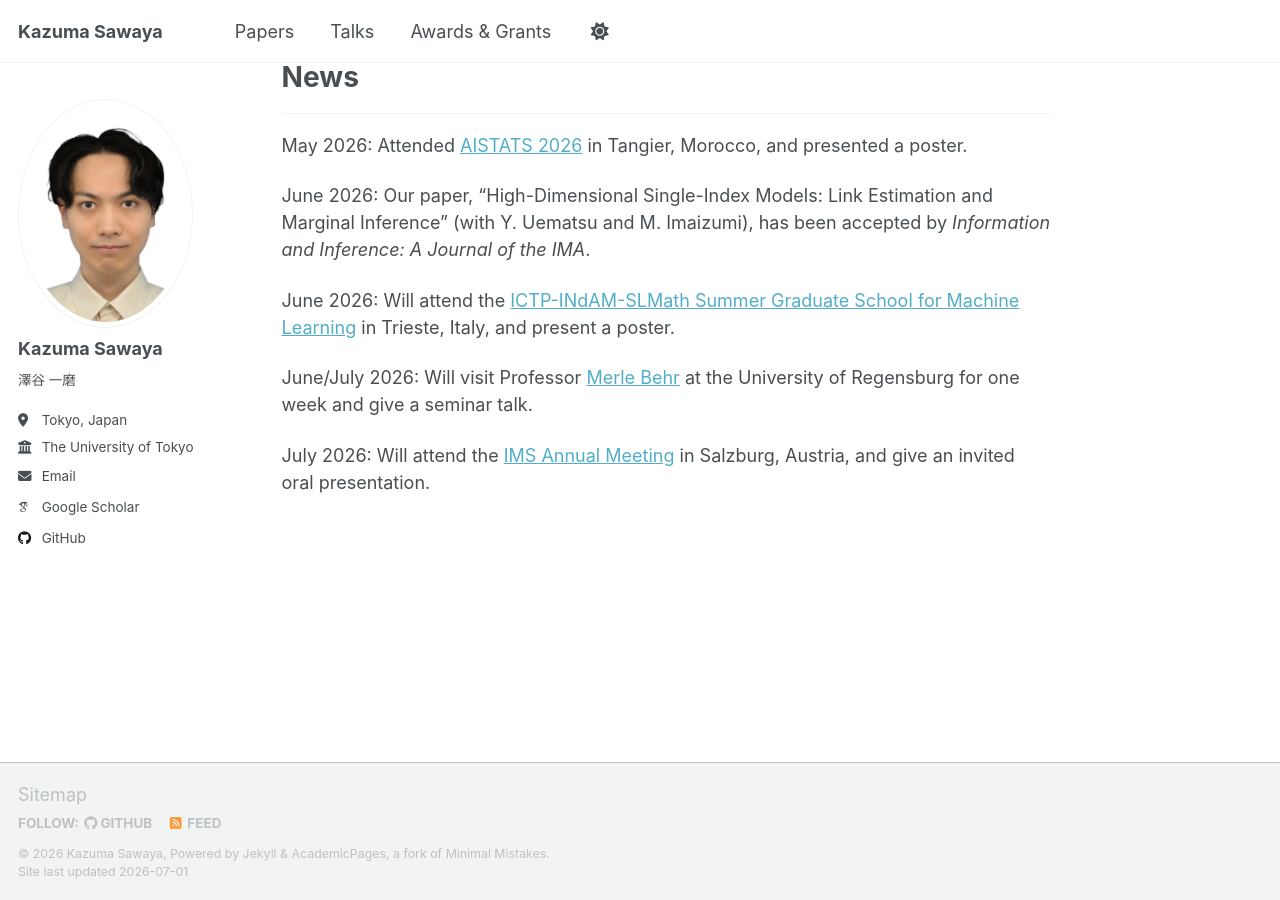
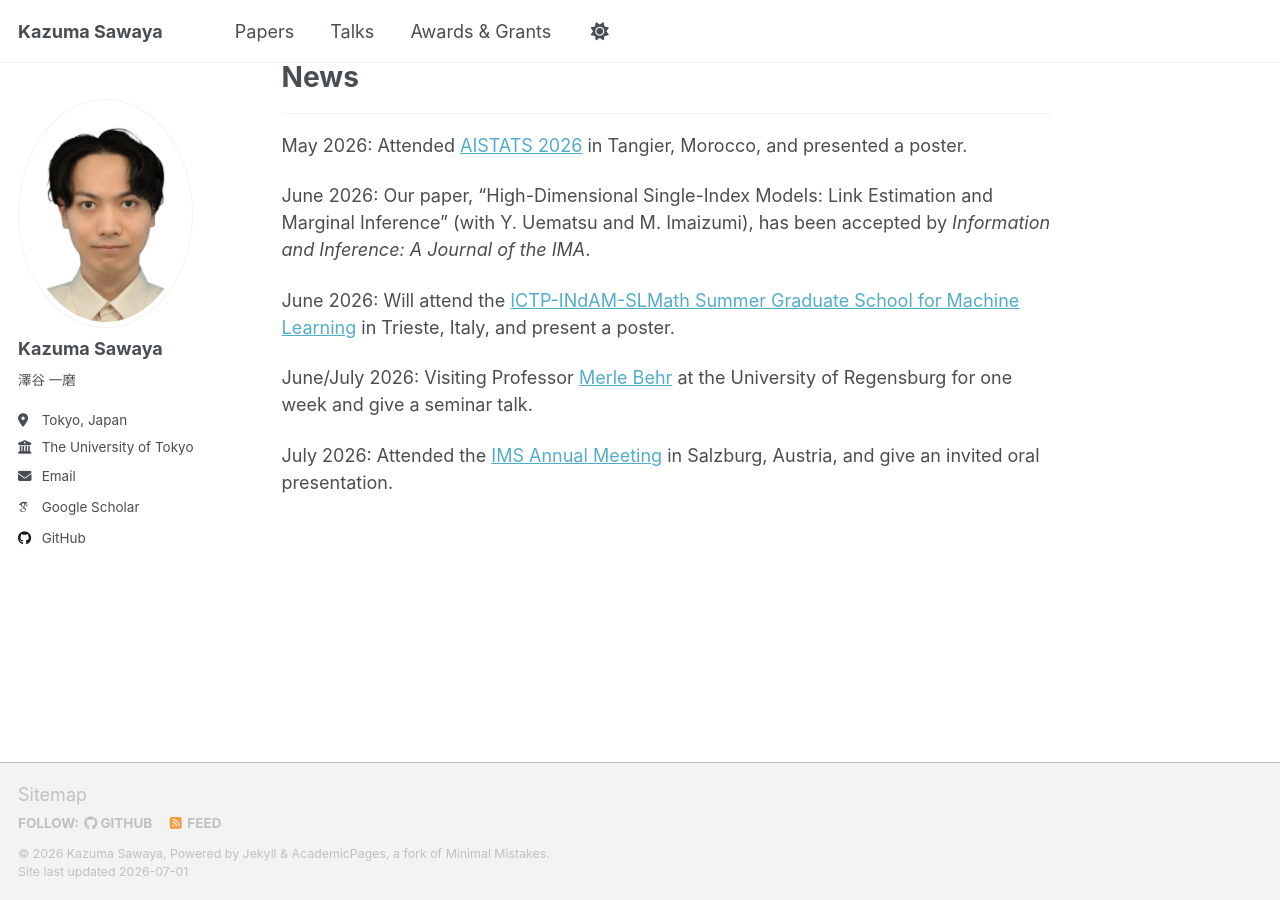
Before and after one commit to sawaya-ka/sawaya-ka.github.io, a Jekyll site: the page built from _pages/about.md, in a window 1280 px wide and 900 px high, scrolled down 822 px. Built offline with Jekyll 4.4.1, drawn with Linux system fonts in a browser that asks for light colours; some web fonts are replaced; a script that is not in the unit is left out.

Commit message:
Update about.md

```diff
--- a/_pages/about.md
+++ b/_pages/about.md
@@ -43,9 +43,9 @@ June 2026: Our paper, "High-Dimensional Single-Index Models: Link Estimation and
 
 June 2026: Will attend the [ICTP-INdAM-SLMath Summer Graduate School for Machine Learning](https://indico.ictp.it/event/11148) in Trieste, Italy, and present a poster.
 
-June/July 2026: Will visit Professor [Merle Behr](https://merlebehr.org/) at the University of Regensburg for one week and give a seminar talk.
+June/July 2026: Visiting Professor [Merle Behr](https://merlebehr.org/) at the University of Regensburg for one week and give a seminar talk.
 
-July 2026: Will attend the [IMS Annual Meeting](https://ims2026.github.io/IMS2026/) in Salzburg, Austria, and give an invited oral presentation.
+July 2026: Attended the [IMS Annual Meeting](https://ims2026.github.io/IMS2026/) in Salzburg, Austria, and give an invited oral presentation.
 
 <!-- <details>
   <summary>Note for non-Japanese readers</summary>
```
